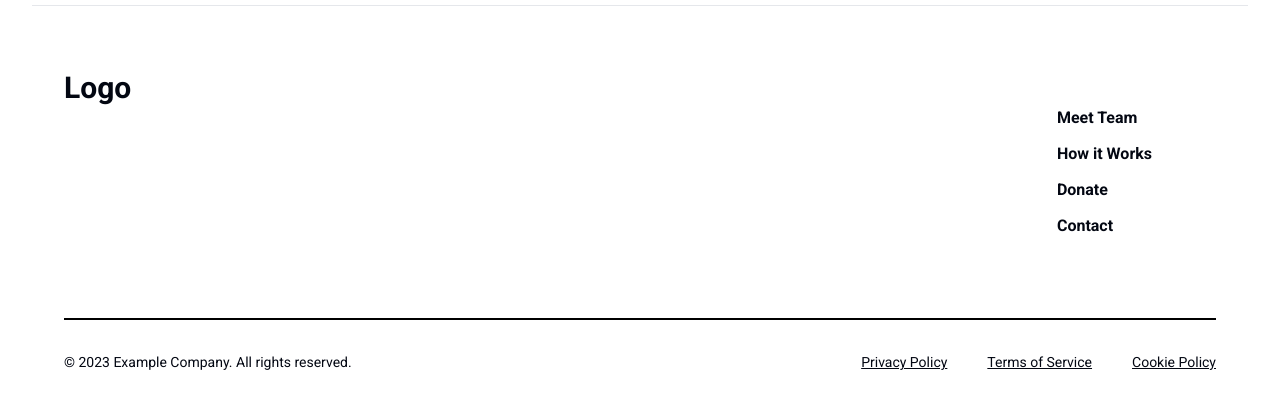
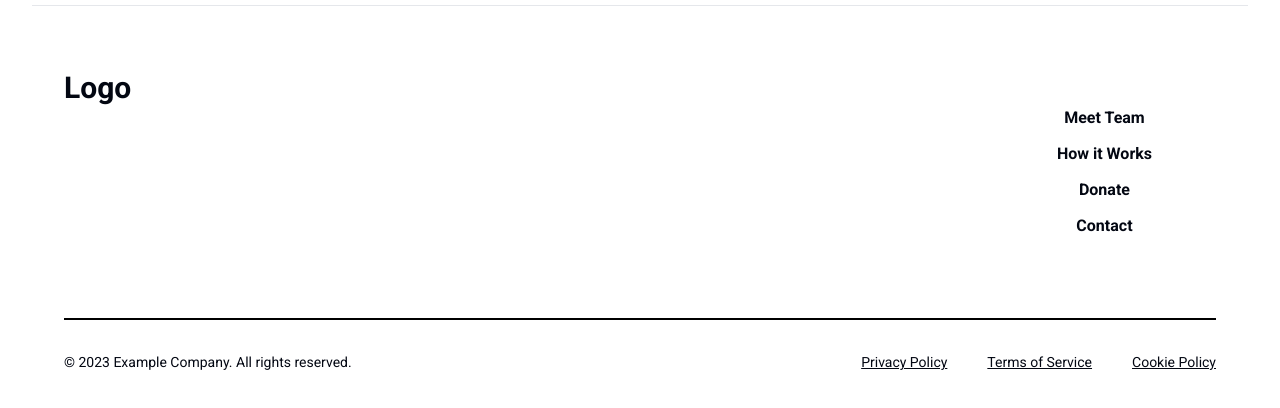
Before and after one commit to pandupan/D-App, a Next.js app: page / in a window 1280 px wide. Shown: the part 7624-8032 px from the top of the page. Built offline with nearby package versions, Linux system fonts and the light colour scheme.

Commit message:
[FIX] FOOTER

```diff
--- a/components/layouts/Footer.tsx
+++ b/components/layouts/Footer.tsx
@@ -1,46 +1,88 @@
-"use client";
+import React from "react";
+import { BiLogoFacebook } from "react-icons/bi";
+import { AiOutlineInstagram } from "react-icons/ai";
+import { AiOutlineTwitter } from "react-icons/ai";
+import { AiFillLinkedin } from "react-icons/ai";
+import { BiLogoYoutube } from "react-icons/bi";
 
-import { usePathname } from "next/navigation";
-import Footer1 from "./footer/Footer1";
-import Footer2 from "./footer/Footer2";
-import Footer3 from "./footer/Footer3";
-import Footer4 from "./footer/Footer4";
-import Footer5 from "./footer/Footer5";
-import Footer6 from "./footer/Footer6";
-import Footer7 from "./footer/Footer7"
+const Footer1 = () => {
+  return (
+    <div className="w-full">
+      <div className="sm:container px-4 sm:px-16">
+        <div className="font-bold text-3xl">
+          <h2 className="sm:text-3xl text-3xl">Logo</h2>
+        </div>
+        <div className="flex sm:flex-row flex-col sm:justify-between justify-start">
+          <div className="mt-8">
+            {/* <h3 className="font-medium text-sm">Address:</h3>
+            <p className="text-sm">Level 1, 12 Sample St, Sydney NSW 2000</p>
+            <h3 className="font-medium text-sm mt-6">Contact:</h3>
+            <p className="text-sm underline underline-offset-3">
+              1800 123 4567
+            </p>
+            <p className="text-sm underline underline-offset-3">
+              info@relume.io
+            </p>
 
-const foot1 = ["/"]
-const foot2 = ["/teams"]
-const foot3 = ["/works"]
-const foot4 = ["/campaigns"]
-const foot5 = ["/donate"]
-const foot6 = ["/merch", "/product"]
-const foot7 = ["/details"]
+            <div className="flex flex-row mt-6 gap-3 w-[168px]">
+              <BiLogoFacebook size={25} />
+              <AiOutlineInstagram size={25} />
+              <AiOutlineTwitter size={25} />
+              <AiFillLinkedin size={25} />
+              <BiLogoYoutube size={25} />
+            </div> */}
+          </div>
 
+          <div className="flex sm:flex-row flex-col gap-8 mt-10 sm:mt-0 sm:justify-between sm:gap-x-20 font-semibold sm:text-base text-sm sm:mr-16">
+            {/* <div className="flex flex-col gap-y-3">
+              <h2 className="">About Us</h2>
+              <h2 className="">Services</h2>
+              <h2 className="">Products</h2>
+              <h2 className="">Blog</h2>
+              <h2 className="">Contact</h2>
+            </div>
+            <div className="flex flex-col gap-y-3">
+              <h2 className="">FAQ</h2>
+              <h2 className="">Support</h2>
+              <h2 className="">Terms</h2>
+              <h2 className="">Privacy</h2>
+              <h2 className="">Sitemap</h2>
+            </div> */}
+            {/* new */}
+            <div className="flex flex-col gap-y-3 items-center">
+              <h2 className="">Meet Team</h2>
+              <h2 className="">How it Works</h2>
+              <h2 className="">Donate</h2>
+              <h2 className="">Contact</h2>
+            </div>
+          </div>
+        </div>
+      </div>
+      <div className="border-t-[2px] border-black w-[90%] mx-auto sm:mt-20 mt-12" />
+      {/* old */}
+      {/* <div className="flex sm:container px-4 sm:px-16 sm:flex-row flex-col-reverse sm:justify-between gap-5  mt-8 sm:mb-28 mb-14">
+        <h3 className="text-sm">
+          © 2023 Example Company. All rights reserved.
+        </h3>
+        <div className="flex sm:flex-row flex-col mt-4 sm:mt-0 gap-4 text-sm underline underline-offset-3 sm:gap-10">
+          <h3>Privacy Policy</h3>
+          <h3>Terms of Service</h3>
+          <h3>Cookie Policy</h3>
+        </div>
+      </div> */}
+      {/* new */}
+      <div className="flex justify-center sm:container px-4 sm:px-16 sm:flex-row flex-col-reverse sm:justify-between gap-5  mt-8 sm:mb-28 mb-14">
+        <h3 className="text-sm text-center sm:text-start">
+          © 2023 Example Company. All rights reserved.
+        </h3>
+        <div className="text-center sm:text-start flex sm:flex-row flex-col mt-4 sm:mt-0 gap-4 text-sm underline underline-offset-3 sm:gap-10">
+          <h3>Privacy Policy</h3>
+          <h3>Terms of Service</h3>
+          <h3>Cookie Policy</h3>
+        </div>
+      </div>
+    </div>
+  );
+};
 
-const Footer = () => {
-  const pathname = usePathname()
-
-  return (
-    <div>
-
-      {foot1.includes(pathname) && ( <Footer1/> )}
-
-      {foot2.includes(pathname) && ( <Footer2/> )}
-
-      {foot3.includes(pathname) && ( <Footer3/> )}
-
-      {foot4.includes(pathname) && ( <Footer4/> )}
-
-      {foot5.includes(pathname) && ( <Footer5/> )}
-
-      {foot6.includes(pathname) && ( <Footer6/> )}
-
-      {foot7.includes(pathname) && ( <Footer7/> )}
-
-
-    </div>
-  )
-}
-
-export default Footer
+export default Footer1;
```
